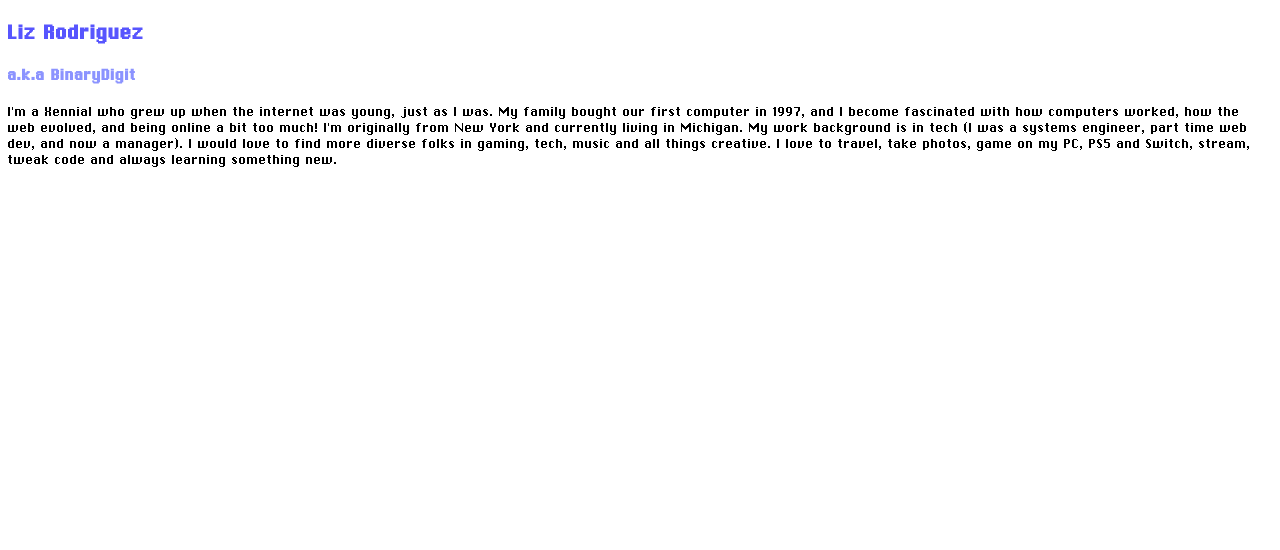
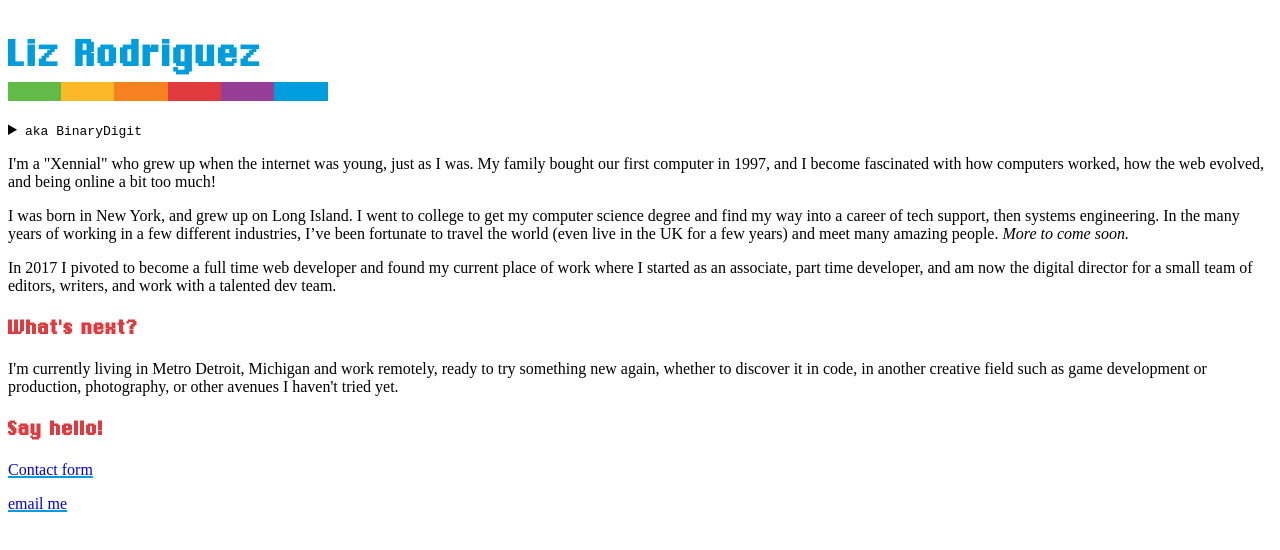
Before and after one commit to BinaryDigitCode/personal-homepage, a website: page index.html in a window 1280 px wide. Drawn offline with Linux system fonts and the light colour scheme; some icons are missing.

Commit message:
add most files

```diff
--- a/index.html
+++ b/index.html
@@ -5,19 +5,46 @@
     <meta name="viewport" content="width=device-width, initial-scale=1.0">
     <link rel="stylesheet" href="https://silicon-css.com/silicon.min.css"/>
     <link rel="stylesheet" href="/style.css"/>
+    <script src="https://kit.fontawesome.com/427b20d5d3.js" crossorigin="anonymous"></script>
     <title>Liz Rodriguez</title>
 </head>
 <body>
-    <h2>Liz Rodriguez</h2>
-    <h3>a.k.a BinaryDigit</h3>
+    <h1>Liz Rodriguez</h1>
+
+    <img class="width-100" src="imgs/apple-colors.jpg" alt="Apple Colors image">
 
     <p>
-        I'm a Xennial who grew up when the internet was young, just as I was. My family bought our first computer in 1997, and I become fascinated with how computers worked, how the web evolved, and being online a bit too much!
+    <details>
+        <summary><samp>aka BinaryDigit</samp></summary>
+        <p><img src="imgs/binaryphoto.jpg" alt="Photo of Liz/BinaryDigit"></p>
+    </details>
+    </p>
 
-        I'm originally from New York and currently living in Michigan. My work background is in tech (I was a systems engineer, part time web dev, and now a manager). I would love to find more diverse folks in gaming, tech, music and all things creative. I love to travel, take photos, game on my PC, PS5 and Switch, stream, tweak code and always learning something new.
+    <p>
+    I'm a "Xennial" who grew up when the internet was young, just as I was. My family bought our first computer in 1997, and I become fascinated with how computers worked, how the web evolved, and being online a bit too much!
+    </p>
+
+    <p>
+     I was born in New York, and grew up on Long Island. I went to college to get my computer science degree and find my way into a career of tech support, then systems engineering. In the many years of working in a few different industries, I’ve been fortunate to travel the world (even live in the UK for a few years) and meet many amazing people. <em>More to come soon.</em>
+    </p>
+
+    <p>
+    In 2017 I pivoted to become a full time web developer and found my current place of work where I started as an associate, part time developer, and am now the digital director for a small team of editors, writers, and work with a talented dev team.
+    </p>
+
+    <h2 id="whatsnext">What's next?</h2>
+    <p>
+    I'm currently living in Metro Detroit, Michigan and work remotely, ready to try something new again, whether to discover it in code, in another creative field such as game development or production, photography, or other avenues I haven't tried yet.
     </p>
 
 
+    <h2 id="contact">Say hello!</h2>
+    <p>
+        <a href="https://letterbird.co/liz">Contact form</a>
+    </p>
+    <p>
+        <a href="mailto:Liz[at]omg.lol">email me</a>
+    </p>
 
 
 </body>
--- /dev/null
+++ b/package.json
@@ -0,0 +1,5 @@
+{
+  "dependencies": {
+    "http-server": "^14.1.1"
+  }
+}
--- a/style.css
+++ b/style.css
@@ -1,29 +1,76 @@
 @font-face {
-    font-family: ChiKareGo2; src: url('fonts/ChiKareGo2.ttf');
+    font-family: Retro; src: url('fonts/ChiKareGo2.ttf');
 }
-* {
-    font-family: ChiKareGo2;
+
+h1 {
+    font-family: Retro;
+    color: var(--color-primary);
+    font-size: 2.8em;
+    margin-bottom: 6px;
 }
 h2 {
-    color: var(--color-primary);
+    font-family: Retro;
+    color: var(--color-secondary);
 }
 h3 {
-    color: var(--color-secondary);
+    font-family: Retro;
+    color: var(--color-tertiary);
 }
+samp,
+aside {
+    color: black;
+}
+
 /* Colors override */
 @media (prefers-color-scheme: light){
 :root {
-    --color-background: #FFF7FC;
-    --color-primary: #5755FE;
-    --color-secondary: #8B93FF;
+    --color-primary: #009ddc;
+    --color-secondary: #e03a3e;
+    --color-tertiary: #fdb827;
+    --font-size:1rem;
   }
 }
 @media (prefers-color-scheme: dark){
 :root {
-    --color-primary: #5755FE;
-    --color-secondary: #8B93FF;
+    --color-primary: #009ddc;
+    --color-secondary: #e03a3e;
+    --color-tertiary: #fdb827;
+    --font-size:1rem;
   }
 }
+
+/*CSS-Tricks https://codepen.io/team/css-tricks/pen/gOXMgxR*/
+
+a {
+text-decoration: none;
+  background:
+    linear-gradient(
+      to right,
+      rgb(0, 157, 220),
+      rgb(0, 157, 220)
+    ),
+    linear-gradient(
+      to right,
+        rgb(97, 187, 70),
+        rgb(245, 130, 31),
+        rgb(224, 58, 62),
+        rgb(150, 61, 151),
+        rgb(0, 157, 220)
+
+/*      rgba(255, 0, 0, 1),
+      rgba(255, 0, 180, 1),
+      rgba(0, 100, 200, 1)*/
+  );
+  background-size: 100% 2px, 0 2px;
+  background-position: 100% 100%, 0 100%;
+  background-repeat: no-repeat;
+  transition: background-size 400ms;
+}
+
+a:hover {
+  background-size: 0 2px, 100% 2px;
+}
+
 
 /* original colors:
 --color-primary: #2c62af;
```
Also changed, not shown: README.md, fonts/Retrocompute.ttf (added), imgs/apple-colors.jpg (added), imgs/binaryphoto.jpg (added), 3 other files.
